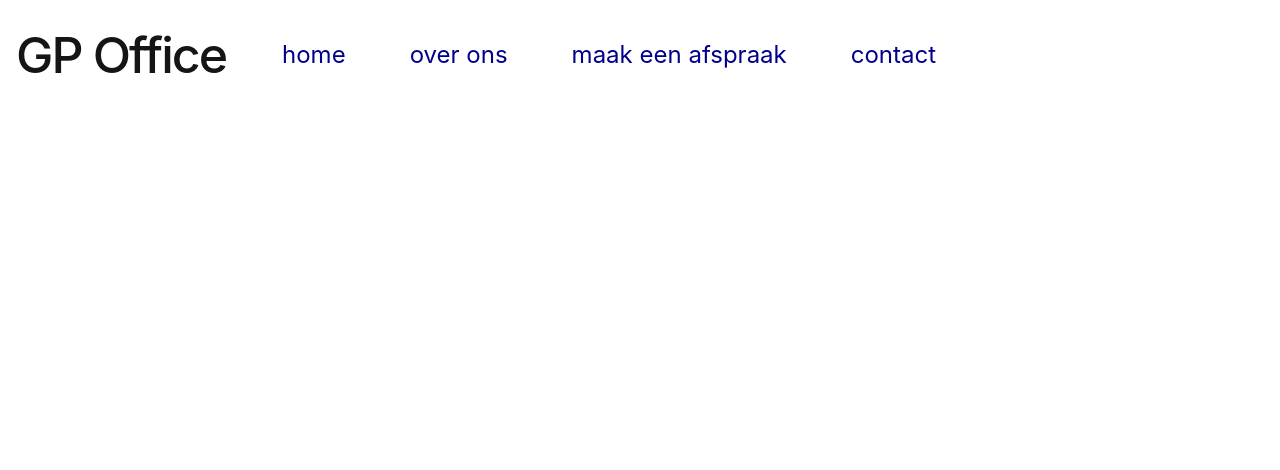
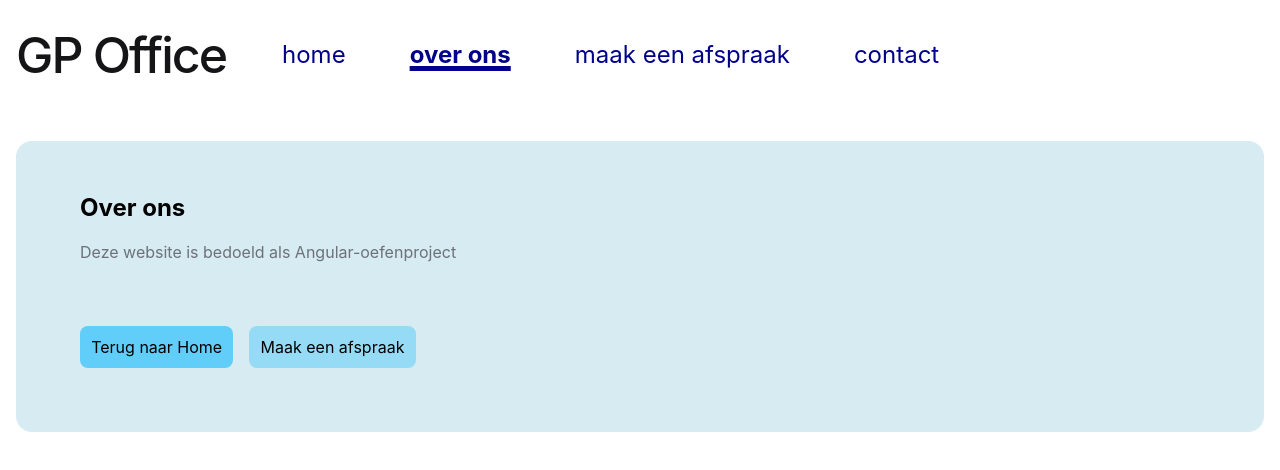
Before and after one commit to JanMouwes/practice-gp-office, an Angular app in the folder web/client/: page /about in a window 1280 px wide. Before the commit this address led to /. Shown: the top 470 px of the page. Built offline with nearby package versions, Linux system fonts and the light colour scheme.

Commit message:
add /about

```diff
--- a/web/client/package.json
+++ b/web/client/package.json
@@ -27,7 +27,7 @@
     "zone.js": "~0.15.1"
   },
   "devDependencies": {
-    "@angular/build": "^21.2.14",
+    "@angular/build": "^22.0.0",
     "@angular/cli": "^22.0.0",
     "@angular/compiler-cli": "^22.0.0",
     "@types/express": "^4.17.17",
--- a/web/client/src/app/app.routes.ts
+++ b/web/client/src/app/app.routes.ts
@@ -1,7 +1,9 @@
 import {Routes} from '@angular/router';
 import {HomeComponent} from "../pages/home/home.component";
+import {AboutPageComponent} from "../pages/about/about-page.component";
 
 export const routes: Routes = [
   {path: '', redirectTo: 'home', pathMatch: 'full'},
-  {path: 'home', component: HomeComponent}
+  {path: 'home', component: HomeComponent},
+  {path: 'about', component: AboutPageComponent},
 ];
--- /dev/null
+++ b/web/client/src/pages/about/about-page.component.ts
@@ -0,0 +1,35 @@
+import {Component} from '@angular/core';
+
+@Component({
+  selector: 'app-about-page',
+  template: `<section class="bg-light" id="main-content">
+  <section>
+    <h2>{{content.main.title}}</h2>
+    <p class="text-light">{{content.main.body}}</p>
+  </section>
+  <section class="btn-group-horizontal">
+    <a [href]="content.buttons.home.href" class="btn btn-primary">{{content.buttons.home.label}}</a>
+    <a [href]="content.buttons.makeAppointment.href" class="btn btn-secondary">{{content.buttons.makeAppointment.label}}</a>
+  </section>
+</section>
+
+  `
+})
+export class AboutPageComponent {
+  content = {
+    main: {
+      title: 'Over ons',
+      body: 'Deze website is bedoeld als Angular-oefenproject'
+    },
+    buttons: {
+      home: {
+        label: 'Terug naar Home',
+        href: '/home'
+      },
+      makeAppointment: {
+        label: 'Maak een afspraak',
+        href: '/appointment'
+      }
+    }
+  } as const
+}
--- a/web/client/src/pages/home/home.component.css
+++ b/web/client/src/pages/home/home.component.css
@@ -11,12 +11,6 @@
 .sections * {
   flex-grow: 1;
 }
-
-section {
-  padding: 1em 2em 2em;
-  border-radius: 1em;
-}
-
 
 #main-content {
   margin: var(--gap) 0;
--- a/web/client/src/styles.css
+++ b/web/client/src/styles.css
@@ -23,6 +23,11 @@ h1 {
 
 p {
   color: var(--gray-700);
+}
+
+section {
+  padding: 1em 2em 2em;
+  border-radius: 1em;
 }
 
 /* utilities */
```
Also changed, not shown: 2 other files (tests, documents, lock files or other folders).
